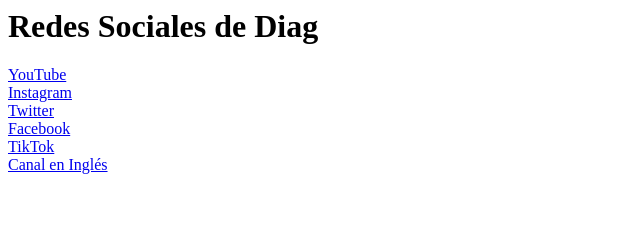
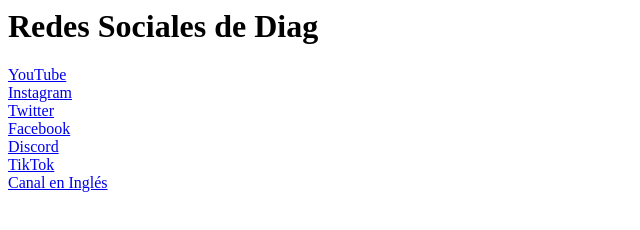
Before and after one commit to xDiag444/redessociales, a plain HTML site: page index.html in a window 1280 px wide. Shown: the whole page, without its empty margins (0-640 px from the left). Drawn offline with Linux system fonts and the light colour scheme.

Commit message:
Update index.html

```diff
--- a/index.html
+++ b/index.html
@@ -6,6 +6,6 @@
 <a href="https://instagram.com/instaxdiag">Instagram</a><br>
 <a href="https://twitter.com/xDiag444">Twitter</a><br>
 <a href="https://bit.ly/diagfacebook">Facebook</a><br>
-<a href="https://discord.gg/e3kcr3JKDp>Discord</a><br>
+<a href="https://discord.gg/e3kcr3JKDp">Discord</a><br>
 <a href="https://tiktok.com/@diag.yt">TikTok</a><br>
 <a href="https://bit.ly/sub2vx">Canal en Inglés</a>
```
